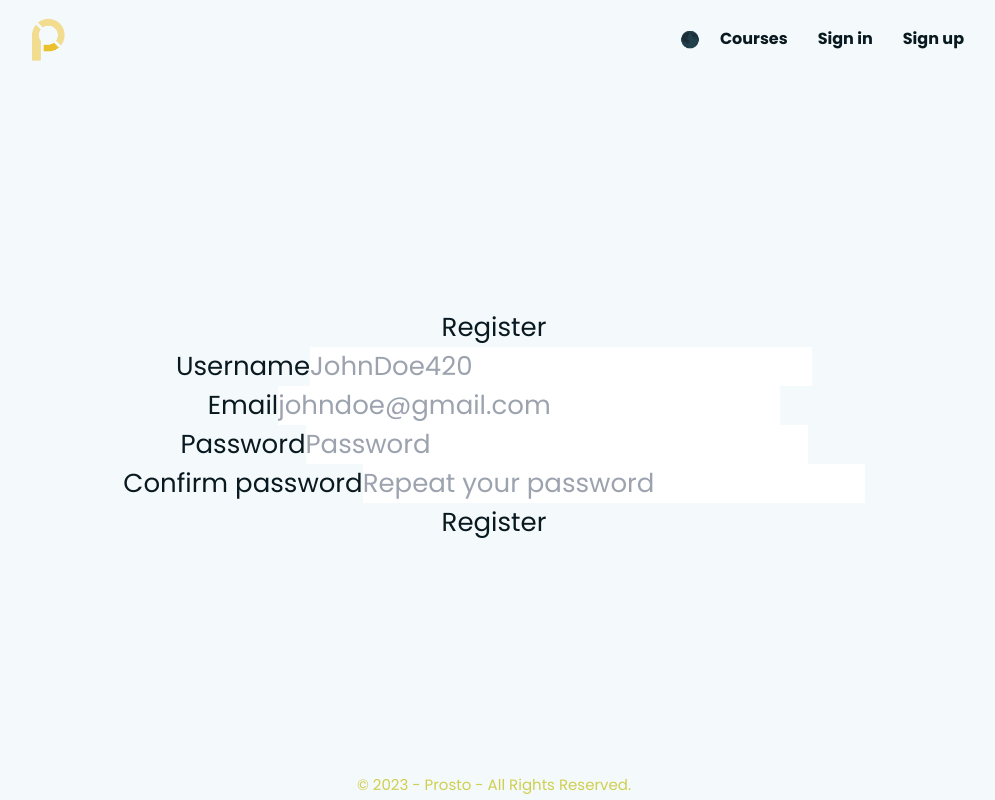
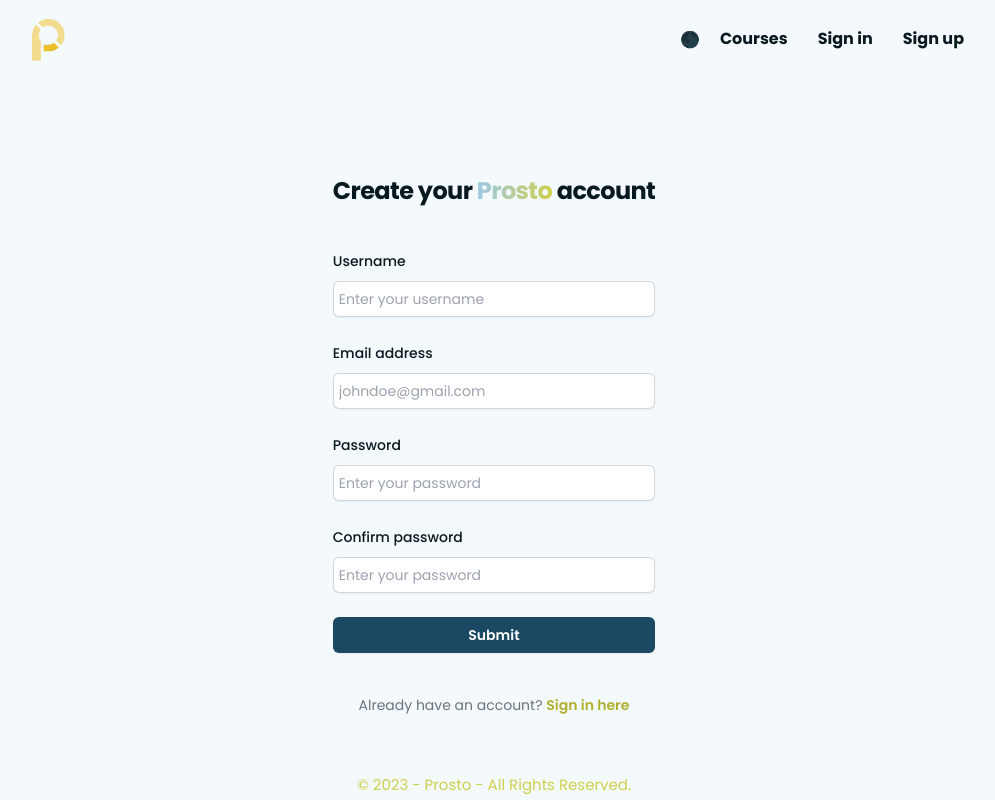
Before and after one commit to Prosto-Bulgaria/Prosto, a React (Vite) app in the folder client/: page /register in a window 1280 px wide. Shown: the whole page, without its empty margins (146-1141 px from the left). Built offline with nearby package versions, Linux system fonts and the light colour scheme.

Commit message:
Finished styling Login and Register components

```diff
--- a/client/src/components/Auth/Register/Register.jsx
+++ b/client/src/components/Auth/Register/Register.jsx
@@ -1,4 +1,4 @@
-import {useNavigate} from 'react-router-dom'
+import {useNavigate, Link} from 'react-router-dom'
 
 import * as authService from '../../../services/authService'
 
@@ -22,38 +22,163 @@ const Register = () => {
     }
 
     return (
-      <section id="register-page" className="register">
-        <form id="register-form" onSubmit={registerHandler} method="POST">
-          <fieldset>
-            <legend className="text-text dark:text-text_dark">Register</legend>
-            <p className="field">
-                <label className="text-text dark:text-text_dark" htmlFor="username">Username</label>
-                <span className="input">
-                    <input type="text" name="username" placeholder="JohnDoe420" />
-                </span>
-            </p>
-            <p className="field">
-                <label className="text-text dark:text-text_dark" htmlFor="email">Email</label>
-                <span className="input">
-                    <input type="text" name="email" placeholder="johndoe@gmail.com" />
-                </span>
-            </p>
-            <p className="field">
-                <label className="text-text dark:text-text_dark" htmlFor="password">Password</label>
-                <span className="input">
-                    <input type="text" name="password" placeholder="Password" />
-                </span>
-            </p>
-            <p className="field">
-                <label className="text-text dark:text-text_dark" htmlFor="repeat-pass">Confirm password</label>
-                <span className="input">
-                    <input type="text" name="repeat-pass" placeholder="Repeat your password" />
-                </span>
-            </p>
-            <input type="submit" className="button submit cursor-pointer text-text dark:text-text_dark" value="Register"/>
-          </fieldset>
-        </form>
-      </section>
+    //   <section id="register-page" className="register">
+    //     <form id="register-form" onSubmit={registerHandler} method="POST">
+    //       <fieldset>
+    //         <legend className="text-text dark:text-text_dark">Register</legend>
+    //         <p className="field">
+    //             <label className="text-text dark:text-text_dark" htmlFor="username">Username</label>
+    //             <span className="input">
+    //                 <input type="text" name="username" placeholder="JohnDoe420" />
+    //             </span>
+    //         </p>
+    //         <p className="field">
+    //             <label className="text-text dark:text-text_dark" htmlFor="email">Email</label>
+    //             <span className="input">
+    //                 <input type="text" name="email" placeholder="johndoe@gmail.com" />
+    //             </span>
+    //         </p>
+    //         <p className="field">
+    //             <label className="text-text dark:text-text_dark" htmlFor="password">Password</label>
+    //             <span className="input">
+    //                 <input type="text" name="password" placeholder="Password" />
+    //             </span>
+    //         </p>
+    //         <p className="field">
+    //             <label className="text-text dark:text-text_dark" htmlFor="repeat-pass">Confirm password</label>
+    //             <span className="input">
+    //                 <input type="text" name="repeat-pass" placeholder="Repeat your password" />
+    //             </span>
+    //         </p>
+    //         <input type="submit" className="button submit cursor-pointer text-text dark:text-text_dark" value="Register"/>
+    //       </fieldset>
+    //     </form>
+    //   </section>
+    <section id="login-page" className="login">
+            <div className="flex min-h-full flex-1 flex-col justify-center px-6 py-12 lg:px-8">
+                <div className="sm:mx-auto sm:w-full sm:max-w-sm">
+                    <h2 className="mt-10 text-center text-2xl font-bold leading-9 tracking-tight dark:text-text_dark text-text">
+                        Create your <p className="bg-gradient-to-r from-primary_dark to-accent_dark
+            inline-block text-transparent bg-clip-text">Prosto</p> account
+                    </h2>
+                </div>
+
+                <div className="mt-10 sm:mx-auto sm:w-full sm:max-w-sm">
+                    <form
+                        className="space-y-6"
+                        id="login-form"
+                        onSubmit={registerHandler}
+                        method="POST"
+                    >
+                        <div>
+                            <div className="flex">
+                                <label
+                                    htmlFor="username"
+                                    className="block text-sm font-medium leading-6 dark:text-text_dark text-text"
+                                >
+                                    Username
+                                </label>
+                            </div>
+                            <div className="mt-2">
+                                <input
+                                    id="username"
+                                    name="username"
+                                    type="text"
+                                    required
+                                    autoComplete='none'
+                                    placeholder="Enter your username"
+                                    className="block w-full rounded-md border-0 p-1.5 dark:text-text_dark dark:bg-white/5 text-text shadow-sm ring-1 ring-inset ring-gray-300 dark:ring-0 placeholder:text-gray-400 focus:ring-2 focus:ring-inset focus:ring-primary sm:text-sm sm:leading-6"
+                                />
+                            </div>
+                        </div>
+
+                        <div>
+                            <div className="flex">
+                                <label
+                                    htmlFor="email"
+                                    className="block text-sm font-medium leading-6 dark:text-text_dark text-text"
+                                >
+                                    Email address
+                                </label>
+                            </div>
+                            <div className="mt-2">
+                                <input
+                                    id="email"
+                                    name="email"
+                                    type="text"
+                                    autoComplete="email"
+                                    required
+                                    placeholder="johndoe@gmail.com"
+                                    className="block w-full rounded-md border-0 p-1.5 dark:text-text_dark dark:bg-white/5 text-text shadow-sm ring-1 ring-inset ring-gray-300 dark:ring-0 placeholder:text-gray-400 focus:ring-2 focus:ring-inset focus:ring-primary sm:text-sm sm:leading-6"
+                                />
+                            </div>
+                        </div>
+
+                        <div>
+                            <div className="flex items-center justify-between">
+                                <label
+                                    htmlFor="password"
+                                    className="block text-sm font-medium leading-6 dark:text-text_dark text-text"
+                                >
+                                    Password
+                                </label>
+                            </div>
+                            <div className="mt-2">
+                                <input
+                                    id="password"
+                                    name="password"
+                                    type="password"
+                                    autoComplete="current-password"
+                                    required
+                                    placeholder="Enter your password"
+                                    className="block w-full rounded-md border-0 p-1.5 dark:text-text_dark dark:bg-white/5 text-text shadow-sm ring-1 ring-inset ring-gray-300 dark:ring-0 placeholder:text-gray-400 focus:ring-2 focus:ring-inset focus:ring-primary sm:text-sm sm:leading-6"
+                                />
+                            </div>
+                        </div>
+
+                        <div>
+                            <div className="flex items-center justify-between">
+                                <label
+                                    htmlFor="re-pass"
+                                    className="block text-sm font-medium leading-6 dark:text-text_dark text-text"
+                                >
+                                    Confirm password
+                                </label>
+                            </div>
+                            <div className="mt-2">
+                                <input
+                                    id="re-pass"
+                                    name="re-pass"
+                                    type="password"
+                                    autoComplete="current-password"
+                                    required
+                                    placeholder="Enter your password"
+                                    className="block w-full rounded-md border-0 p-1.5 dark:text-text_dark dark:bg-white/5 text-text shadow-sm ring-1 ring-inset ring-gray-300 dark:ring-0 placeholder:text-gray-400 focus:ring-2 focus:ring-inset focus:ring-primary sm:text-sm sm:leading-6"
+                                />
+                            </div>
+                        </div>
+
+                        <div>
+                            <input
+                                type="submit"
+                                value="Submit"
+                                className="flex w-full cursor-pointer justify-center rounded-md bg-primary px-3 py-1.5 text-sm font-semibold leading-6 text-white shadow-sm hover:text-primary_dark dark:hover:text-primary dark:hover:bg-primary_dark"
+                            />
+                        </div>
+                    </form>
+
+                    <p className="mt-10 text-center text-sm text-gray-500">
+                        Already have an account? {" "}
+                        <Link
+                            to="/login"
+                            className="font-semibold leading-6 text-accent dark:text-accent_dark dark:hover:text-primary_dark hover:text-primary_dark"
+                        >
+                            Sign in here
+                        </Link>
+                    </p>
+                </div>
+            </div>
+        </section>
     );
 }
 
```
Also changed, not shown: client/src/components/Auth/Login/Login.jsx (+4 -4 lines).
